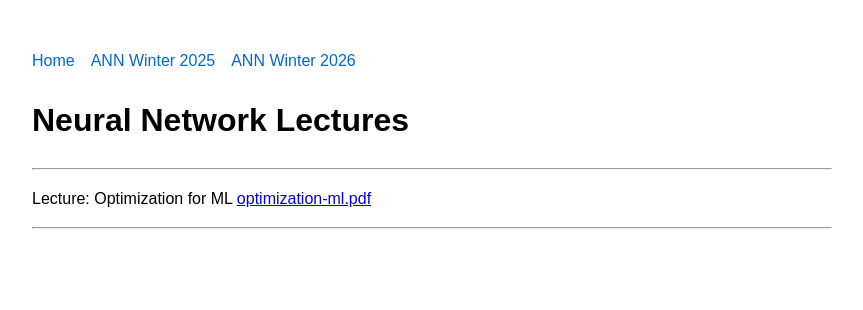
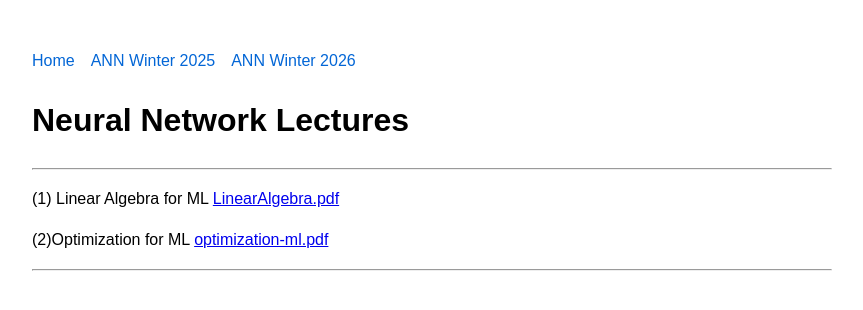
Before and after one commit to mrrahman1517/css485-ann-uwb-sp2025, a Jekyll site: the page built from winter2025/lectures.md, in a window 1280 px wide. Shown: the top 310 px of the page, without its empty margins (208-1071 px from the left). Built offline with Jekyll 4.4.1, drawn with Linux system fonts in a browser that asks for light colours.

Commit message:
Update lectures.md

```diff
--- a/winter2025/lectures.md
+++ b/winter2025/lectures.md
@@ -5,7 +5,9 @@ title: Lectures
 
 # Neural Network Lectures
 ---
-Lecture: Optimization for ML [optimization-ml.pdf](https://github.com/user-attachments/files/20746569/optimization-ml.pdf)
+(1) Linear Algebra for ML [LinearAlgebra.pdf](https://github.com/user-attachments/files/20746575/LinearAlgebra.pdf)
+
+(2)Optimization for ML [optimization-ml.pdf](https://github.com/user-attachments/files/20746569/optimization-ml.pdf)
 
 
 ---
```
